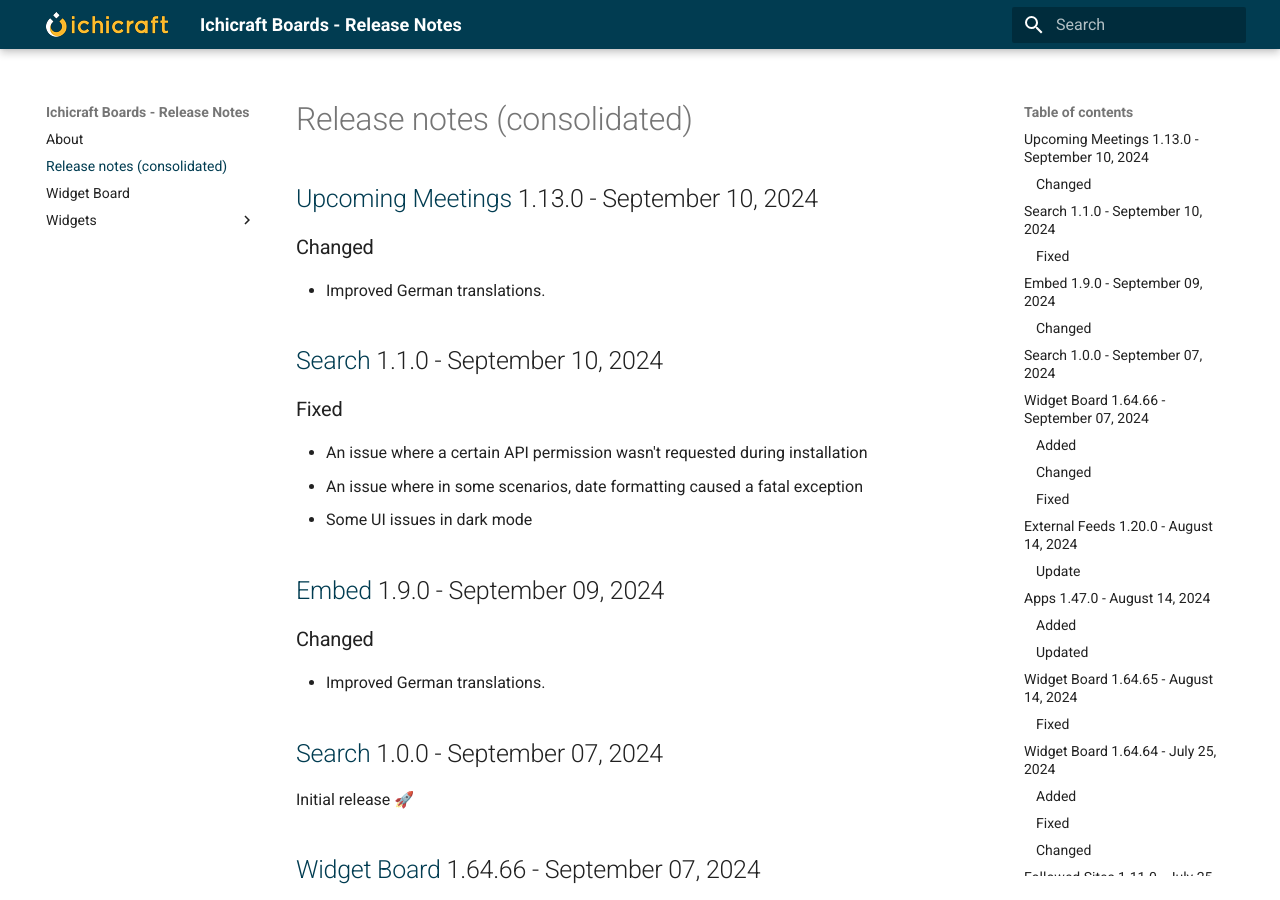
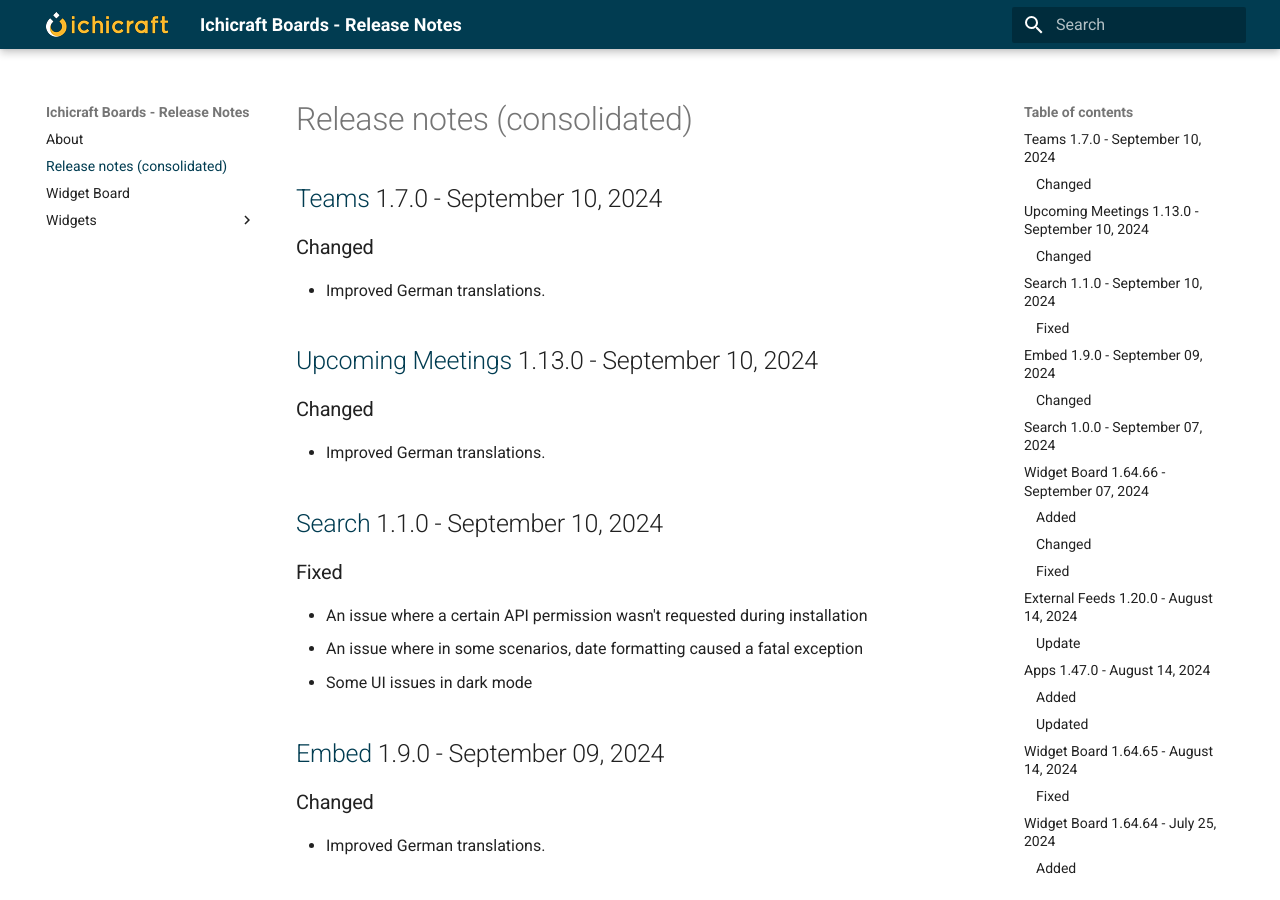
Before and after one commit to ichicraft/widgets-docs, an MkDocs documentation site: the page built from docs/Release-notes-(consolidated).md, in a window 1280 px wide and 900 px high. Built offline with MkDocs 1.6.1 and Material for MkDocs 9.7.7, drawn with Linux system fonts in a browser that asks for light colours.

Commit message:
Release notes updated by BuildService

```diff
--- a/docs/Release-notes-(consolidated).md
+++ b/docs/Release-notes-(consolidated).md
@@ -1,3 +1,8 @@
+## [Teams](./Widgets/Teams.md) 1.7.0 - September 10, 2024
+
+### Changed
+- Improved German translations.
+
 ## [Upcoming Meetings](./Widgets/Upcoming Meetings.md) 1.13.0 - September 10, 2024
 
 ### Changed
--- a/docs/Widgets/Teams.md
+++ b/docs/Widgets/Teams.md
@@ -1,3 +1,8 @@
+## 1.7.0 - September 10, 2024
+
+### Changed
+- Improved German translations.
+
 ## 1.6.0 - March 21, 2024
 
 ### Changed
```
